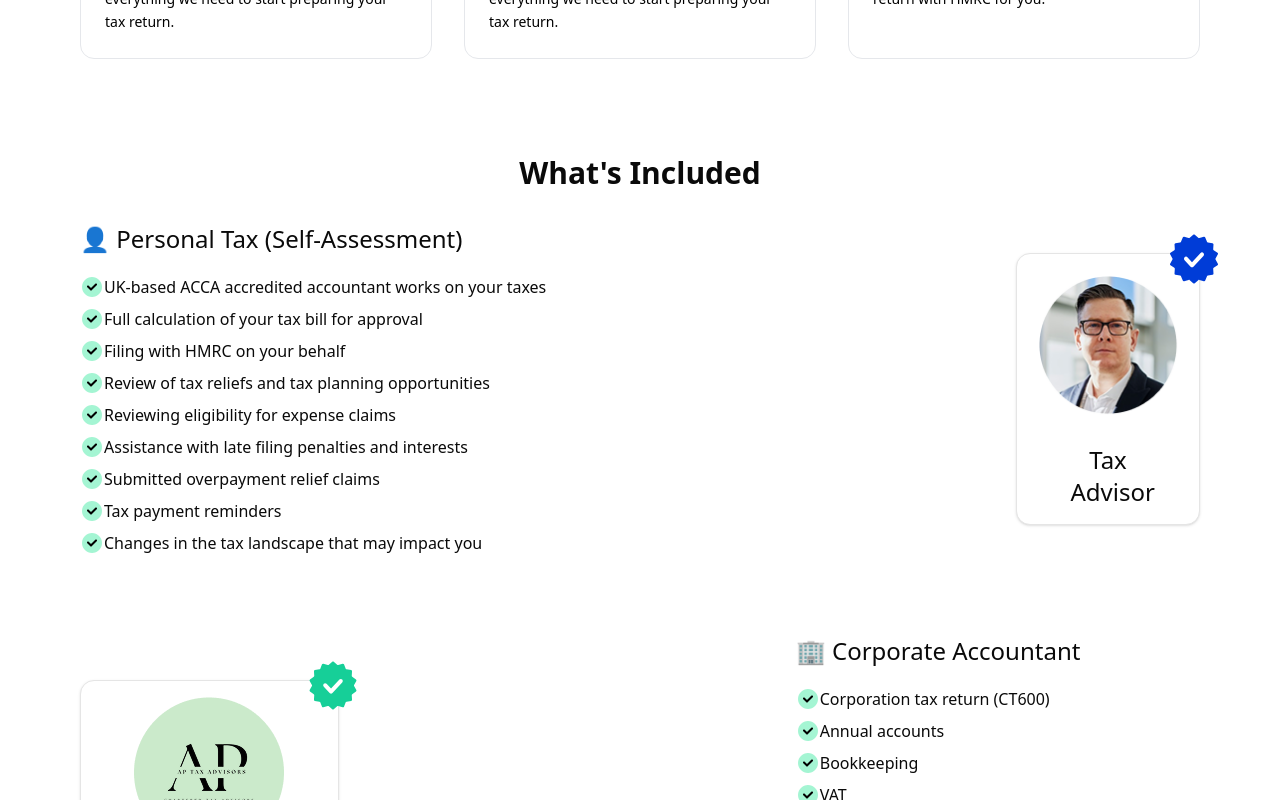
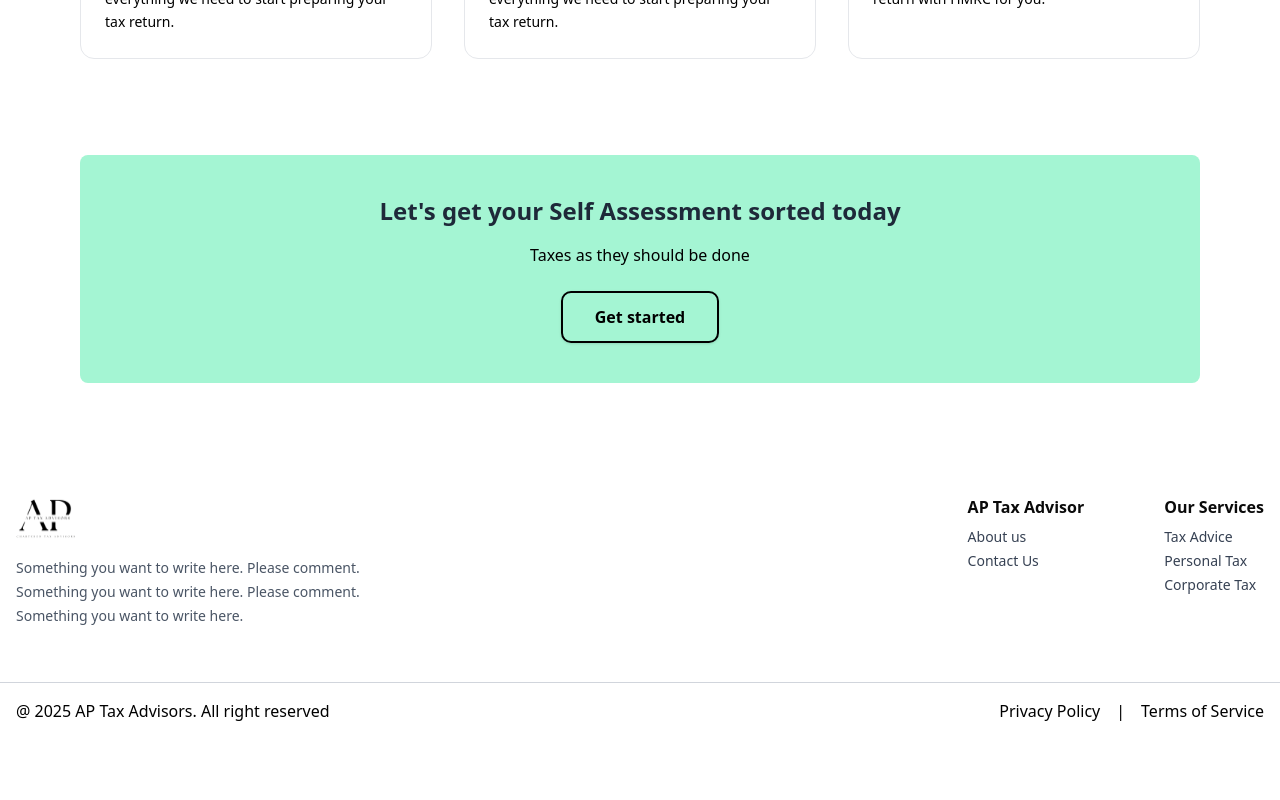
Before and after one commit to fiamanillah/ap_tax_advisor_cleintSide, a Next.js app: page /tax-advice in a window 1280 px wide. Shown: the part 3820-4620 px from the top of the page. After the commit the page ends 4559 px from the top, so only its background shows below. Built offline with nearby package versions, Linux system fonts and the light colour scheme.

Commit message:
feat: replace ServicesSection with GetStarted component for improved call to action

```diff
--- a/src/app/tax-advice/page.tsx
+++ b/src/app/tax-advice/page.tsx
@@ -1,4 +1,4 @@
-import ServicesSection from "@/components/home/servicesSection";
+import GetStarted from "@/components/Shared/GetStarted";
 import TaxCategories from "@/components/tax-advice/TaxCategories";
 import Testimonial from "@/components/tax-advice/Testimonial";
 import { steps } from "@/data/tax-advisor";
@@ -126,7 +126,7 @@ export default function page() {
         </div>
       </section>
 
-      <ServicesSection />
+      <GetStarted />
     </main>
   );
 }
--- /dev/null
+++ b/src/components/Shared/GetStarted.tsx
@@ -0,0 +1,18 @@
+export default function GetStarted() {
+  return (
+    <section>
+      <div className="container mx-auto px-4 py-8 lg:max-w-6xl flex flex-col items-center">
+        {/* New Call to Action Section */}
+        <div className="w-full bg-[#A4F5D3] rounded-md p-6 md:p-10 flex flex-col items-center justify-center text-center">
+          <h2 className="text-xl md:text-2xl font-bold text-gray-800 mb-4">
+            Let&apos;s get your Self Assessment sorted today
+          </h2>
+          <p className="text-black mb-6">Taxes as they should be done</p>
+          <button className="px-8 py-3 border-2 border-black text-black font-semibold rounded-lg shadow-sm hover:bg-gray-100 focus:outline-none focus:ring-2 focus:ring-black focus:ring-offset-2 transition-colors duration-200">
+            Get started
+          </button>
+        </div>
+      </div>
+    </section>
+  );
+}
```
